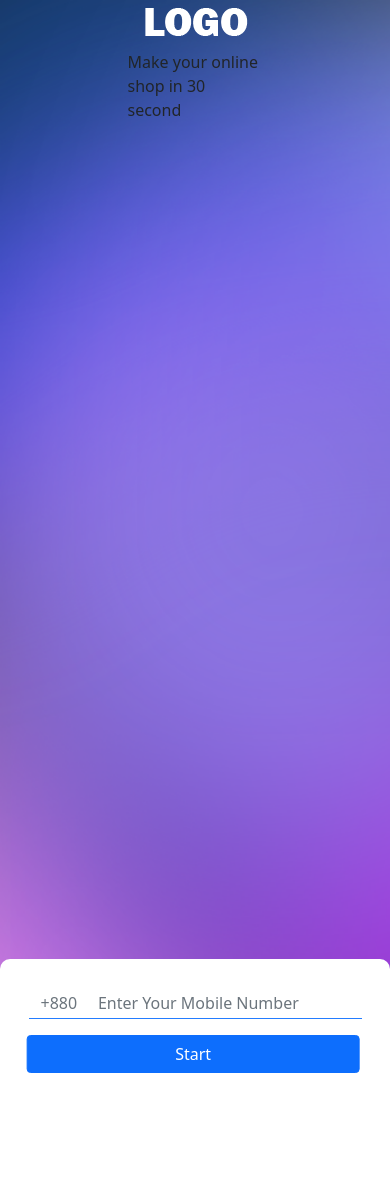
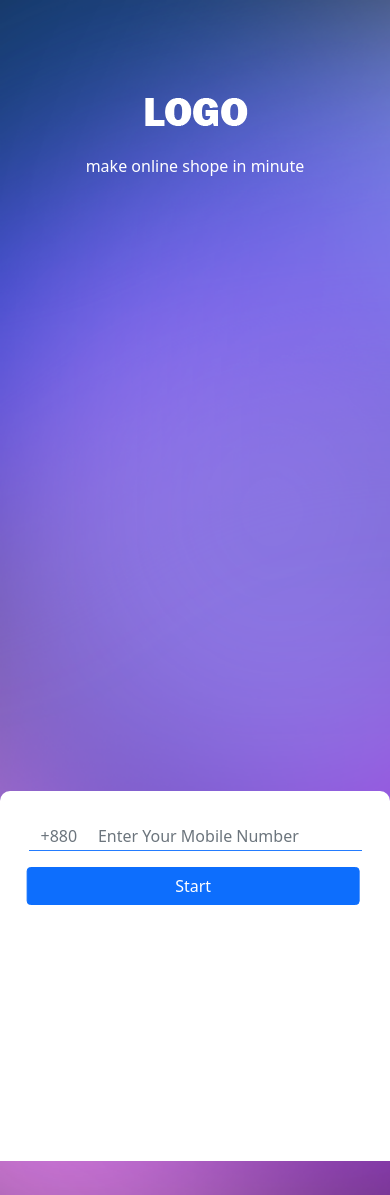
Before and after one commit to monirulislamakash/dukanapp, a Django app: page / in a window 390 px wide. Run offline with Django 3.2, Linux system fonts and the light colour scheme.

Commit message:
first commit1

```diff
--- a/dukan/settings.py
+++ b/dukan/settings.py
@@ -29,7 +29,7 @@ SECRET_KEY = 'django-insecure-l9muz=#c#daqdfn3n^9rh&sutu6!zvicl^t3v3-#k&65$4_b+w
 # SECURITY WARNING: don't run with debug turned on in production!
 DEBUG = True
 
-ALLOWED_HOSTS = ["akashdukan.herokuapp.com"]
+ALLOWED_HOSTS = []
 
 
 # Application definition
--- a/dukanmy/templates/index.html
+++ b/dukanmy/templates/index.html
@@ -7,9 +7,12 @@
 {% block body %}
     <div class="maindiv">
         <div class="logo">
-            <img src="{% static 'brandlogo/blogo.png' %}">
-            <p>Make your online shop in 30 second</p>
+            <img src="{% static 'brandlogo/blogo.png' %}" align="center">
         </div>
+        <div class="tagline">
+            make online shope in minute
+        </div>
+
         <div class="cover">
             <div class="mb-3">
                 <input type="number" class="form-control registration_number" id="exampleInputEmail1" aria-describedby="emailHelp" placeholder="+880     Enter Your Mobile Number">
--- a/static/style.css
+++ b/static/style.css
@@ -7,16 +7,15 @@
         height: 100vh;
         background: url("startbg.png");
         background-size:cover;
-        position: fixed;
     }
     .cover{
         width: 100%;
         background-color: #fff;
-        height:50vh;
+        height:31%;
         padding: 10px;
         border-top-left-radius:10px;
         border-top-right-radius:10px;
-        margin-top:70vh;
+        margin-top:60vh;
         padding-top:30px;
     }
     .registration_number{
@@ -36,5 +35,11 @@
     .logo{
         width:135px;
         margin:0 auto;
+        transform: translate(0px,90px);
+    }
+    .tagline{
+        transform: translate(0px,104px);
+        text-align: center;
+        color: #fff;
     }
 }
```
